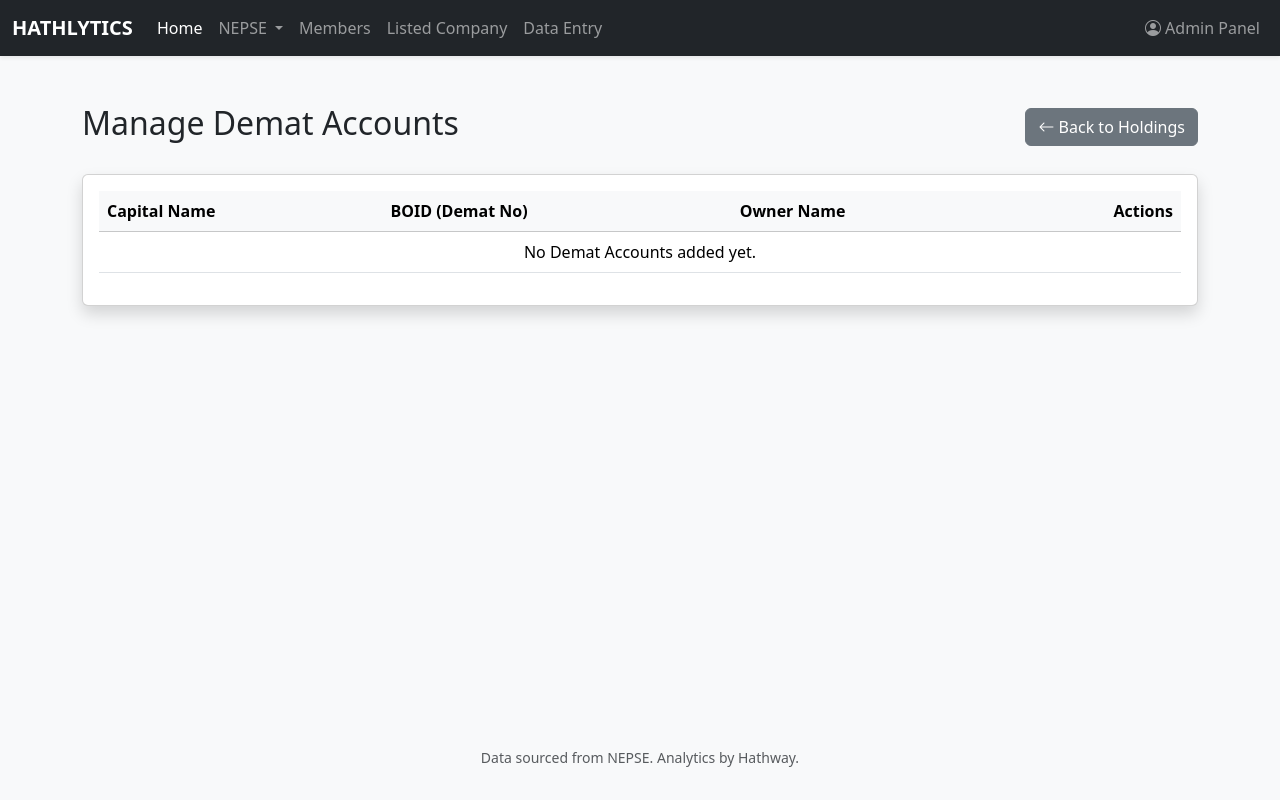
After one commit to AURAS505/nepse_analytics, a Django app: page /portfolio/demat/manage/ in a window 1280 px wide. The commit adds this page. Run offline with Django 5.2, Linux system fonts and the light colour scheme; the visitor is signed in with stand-in values (Sample User, id 1); parts of the project's set-up code (start-up, migrations or seed data) failed here and were passed over.

Commit message:
refining so back upsave

```diff
--- /dev/null
+++ b/my_portfolio/templates/my_portfolio/manage_demat_accounts.html
@@ -0,0 +1,54 @@
+{% extends "base.html" %}
+
+{% block title %}Manage DP Providers{% endblock %}
+
+{% block content %}
+<div class="container mt-4">
+    <div class="d-flex justify-content-between align-items-center mb-4">
+        <h2>Manage Demat Accounts</h2>
+        <a href="{% url 'my_portfolio:my_share_details' %}" class="btn btn-secondary">
+            <i class="bi bi-arrow-left"></i> Back to Holdings
+        </a>
+    </div>
+
+    <div class="card shadow">
+        <div class="card-body">
+            <table class="table table-hover">
+                <thead class="table-light">
+                    <tr>
+                        <th>Capital Name</th>
+                        <th>BOID (Demat No)</th>
+                        <th>Owner Name</th>
+                        <th class="text-end">Actions</th>
+                    </tr>
+                </thead>
+                <tbody>
+                    {% for acc in accounts %}
+                    <tr>
+                        <td>{{ acc.capital_name }}</td>
+                        <td>{{ acc.demat_number }}</td>
+                        <td>{{ acc.owner_name|default:"-" }}</td>
+                        <td class="text-end">
+                            <a href="{% url 'my_portfolio:edit_demat_account' acc.id %}" class="btn btn-sm btn-primary me-2">
+                                <i class="bi bi-pencil"></i> Edit
+                            </a>
+
+                            <form action="{% url 'my_portfolio:delete_demat_account' acc.id %}" method="POST" class="d-inline" onsubmit="return confirm('Are you sure? This will delete ALL holdings associated with this account.');">
+                                {% csrf_token %}
+                                <button type="submit" class="btn btn-sm btn-danger">
+                                    <i class="bi bi-trash"></i> Delete
+                                </button>
+                            </form>
+                        </td>
+                    </tr>
+                    {% empty %}
+                    <tr>
+                        <td colspan="4" class="text-center">No Demat Accounts added yet.</td>
+                    </tr>
+                    {% endfor %}
+                </tbody>
+            </table>
+        </div>
+    </div>
+</div>
+{% endblock %}
--- a/my_portfolio/urls.py
+++ b/my_portfolio/urls.py
@@ -60,4 +60,7 @@ urlpatterns = [
     path('my_share_details/', views.my_share_details, name='my_share_details'),
     path('my_share_details/download/', views.download_my_share_csv, name='download_my_share_csv'),
     path('my_share_details/trading_sheet/', views.generate_trading_sheet, name='generate_trading_sheet'),
+    path('demat/manage/', views.manage_demat_accounts, name='manage_demat_accounts'),
+    path('demat/edit/<int:id>/', views.edit_demat_account, name='edit_demat_account'),
+    path('demat/delete/<int:id>/', views.delete_demat_account, name='delete_demat_account'),
 ]
--- a/my_portfolio/views.py
+++ b/my_portfolio/views.py
@@ -2693,7 +2693,9 @@ def my_share_details(request):
             if delete_date_str and delete_demat_id:
                 try:
                     target_date = datetime.strptime(delete_date_str, '%Y-%m-%d').date()
-                    filters = Q(updated_at__date=target_date)
+
+                    # --- CHANGE: Filter by snapshot_date, NOT updated_at ---
+                    filters = Q(snapshot_date=target_date)
 
                     if delete_demat_id != 'ALL':
                         filters &= Q(demat_account_id=delete_demat_id)
@@ -2701,9 +2703,9 @@ def my_share_details(request):
                     deleted_count, _ = MeroShareHolding.objects.filter(filters).delete()
 
                     if deleted_count > 0:
-                        messages.success(request, f"Deleted {deleted_count} records dated {target_date}.")
+                        messages.success(request, f"Deleted {deleted_count} records for Snapshot Date {target_date}.")
                     else:
-                        messages.warning(request, f"No records found for date {target_date}.")
+                        messages.warning(request, f"No records found for Snapshot Date {target_date}.")
 
                 except ValueError:
                     messages.error(request, "Invalid Date format.")
@@ -2716,19 +2718,13 @@ def my_share_details(request):
 
     # 2. Prepare Context (GET)
     demat_accounts = DematAccount.objects.all()
-
-    # --- DATE FILTERING LOGIC ---
-    # By default, show TODAY or LATEST available date
     filter_date_str = request.GET.get('filter_date')
     selected_dp_id = request.GET.get('dp_id', 'ALL')
-
     holdings_query = MeroShareHolding.objects.select_related('symbol', 'demat_account').all()
 
-    # 1. Filter by DP
     if selected_dp_id and selected_dp_id != 'ALL' and selected_dp_id.isdigit():
         holdings_query = holdings_query.filter(demat_account_id=int(selected_dp_id))
 
-    # 2. Determine Date
     available_dates = MeroShareHolding.objects.values_list('snapshot_date', flat=True).distinct().order_by('-snapshot_date')
 
     if filter_date_str:
@@ -2737,10 +2733,8 @@ def my_share_details(request):
         except:
             display_date = date.today()
     else:
-        # Default to latest available date, or today if empty
         display_date = available_dates.first() if available_dates else date.today()
 
-    # 3. Apply Date Filter
     holdings = holdings_query.filter(snapshot_date=display_date)
     highlight_ids = request.session.pop('highlight_ids', [])
 
@@ -2750,15 +2744,45 @@ def my_share_details(request):
         'transfer_form': TransferRequestUploadForm(),
         'demat_accounts': demat_accounts,
         'holdings': holdings,
-        'display_date': display_date, # To show in UI
-        'available_dates': available_dates, # For dropdown
+        'display_date': display_date,
+        'available_dates': available_dates,
         'selected_dp_id': selected_dp_id,
-        'highlight_ids': highlight_ids, # <--- Pass to template
+        'highlight_ids': highlight_ids,
     }
 
     return render(request, 'my_portfolio/my_share_details.html', context)
 
-
+# --- NEW VIEWS FOR MANAGING DEMAT ACCOUNTS ---
+
+@login_required
+def manage_demat_accounts(request):
+    accounts = DematAccount.objects.all().order_by('id')
+    return render(request, 'my_portfolio/manage_demat_accounts.html', {'accounts': accounts})
+
+@login_required
+def edit_demat_account(request, id):
+    account = get_object_or_404(DematAccount, id=id)
+    if request.method == 'POST':
+        form = DematAccountForm(request.POST, instance=account)
+        if form.is_valid():
+            form.save()
+            messages.success(request, "Demat Account updated successfully.")
+            return redirect('my_portfolio:manage_demat_accounts')
+    else:
+        form = DematAccountForm(instance=account)
+
+    return render(request, 'my_portfolio/edit_demat_account.html', {'form': form, 'account': account})
+
+@login_required
+@require_POST
+def delete_demat_account(request, id):
+    account = get_object_or_404(DematAccount, id=id)
+    try:
+        account.delete()
+        messages.success(request, "Demat Account deleted successfully.")
+    except Exception as e:
+        messages.error(request, f"Error deleting account: {e}")
+    return redirect('my_portfolio:manage_demat_accounts')
 
 @login_required
 def download_my_share_csv(request):
@@ -2952,29 +2976,36 @@ def generate_trading_sheet(request):
                 }
             }
 
-    # --- B. GENERATE EXCEL ---
+# --- B. GENERATE EXCEL ---
     if request.GET.get('type') == 'excel':
         wb = Workbook()
         ws = wb.active
         ws.title = "Trading Sheet"
 
-        # Styles
+        # --- STYLES ---
         style_title = Font(size=14, bold=True, color="000000")
         style_header = Font(bold=True, color="FFFFFF")
+
+        # REQUESTED CHANGE: Increased Font Size (1.5 points larger than standard 11)
+        font_highlight = Font(size=12.5, bold=True)
+
         fill_header = PatternFill("solid", fgColor="000000")
         fill_super = PatternFill("solid", fgColor="808080")
         fill_sector = PatternFill("solid", fgColor="D9D9D9")
-        fill_free_bal = PatternFill("solid", fgColor="FDE9D9") # Orange Lighter 80%
+
+        # REQUESTED CHANGE: Orange Color (Lighter 80%)
+        fill_highlight = PatternFill("solid", fgColor="FDE9D9")
 
         thin_border = Border(left=Side(style='thin'), right=Side(style='thin'), top=Side(style='thin'), bottom=Side(style='thin'))
         center_align = Alignment(horizontal="center", vertical="center")
         left_align = Alignment(horizontal="left", vertical="center")
 
+        # --- HEADERS ---
         # Title with Snapshot Date
         ws.merge_cells('A1:F1'); ws['A1'] = "TRADING SHEET"; ws['A1'].font = style_title; ws['A1'].alignment = center_align
         ws.merge_cells('A2:F2'); ws['A2'] = f"Date: {report_date.strftime('%Y-%m-%d')}"; ws['A2'].font = Font(bold=True); ws['A2'].alignment = center_align
 
-        # Columns
+        # Columns Calculation
         col_free_start = 11
         col_free_end = 10 + len(demat_headers)
         col_tech_start = col_free_end + 1
@@ -2999,7 +3030,7 @@ def generate_trading_sheet(request):
             cell = ws.cell(row=4, column=col_num, value=header)
             cell.fill = fill_header; cell.font = style_header; cell.alignment = center_align; cell.border = thin_border
 
-        # Data Rows
+        # --- DATA ROWS ---
         for sector, data in sector_grouped_data.items():
             rows = data['rows']; totals = data['totals']
 
@@ -3032,22 +3063,34 @@ def generate_trading_sheet(request):
                     cell = ws.cell(row=curr_row, column=col)
                     cell.border = thin_border
 
-                    # Highlight Free Balance
-                    if col_free_start <= col <= col_free_end:
-                        cell.font = Font(bold=True)
-                        cell.fill = fill_free_bal
-
+                    # --- APPLYING REQUESTED STYLES ---
+
+                    # 1. Script/Symbol Column (Column 3)
+                    if col == 3:
+                        cell.font = font_highlight # Size 12.5, Bold
+                        cell.fill = fill_highlight # Orange 80%
+                        cell.alignment = left_align
+
+                    # 2. Free Balance Columns
+                    elif col_free_start <= col <= col_free_end:
+                        cell.font = font_highlight # Size 12.5, Bold
+                        cell.fill = fill_highlight # Orange 80%
+                        cell.alignment = center_align
+
+                    # 3. Default Styling for other columns
+                    else:
+                        if col == 10: # P/L Color
+                             cell.font = Font(color="FF0000" if r['pl_pct'] < 0 else "006100")
+
+                        # Center Align most data
+                        if col == 1 or col == 2 or col in [4, 5, 6, 7, 8, 9] or col >= col_tech_start:
+                            cell.alignment = center_align
+
+                    # Number formatting
                     if col == 4 or (11 <= col < col_tech_start): cell.number_format = '#,##0'
                     elif col in [5, 6, 7, 8, 9] or col >= col_tech_start: cell.number_format = '#,##0.00'
 
-                    # Alignment
-                    if col == 3: cell.alignment = left_align # Script Left
-                    else: cell.alignment = center_align      # Others Center
-
-                    if col == 10:
-                        cell.font = Font(color="FF0000" if r['pl_pct'] < 0 else "006100")
-
-        # Grand Total
+        # --- GRAND TOTAL ROW ---
         ws.append(["GRAND TOTAL", "", "", "", "",
                    f"{grand_bv_cr:,.2f}", "", f"{grand_mv_cr:,.2f}", f"{grand_vpl_cr:,.2f}", ""])
         grand_row = ws.max_row
@@ -3060,18 +3103,16 @@ def generate_trading_sheet(request):
             if c == 1: cell.alignment = left_align
             else: cell.alignment = center_align
 
-        # --- PRINT SETTINGS (FIT SHEET ON ONE PAGE) ---
+        # --- PRINT & PAGE SETUP ---
         ws.page_setup.orientation = ws.ORIENTATION_PORTRAIT
         ws.page_setup.paperSize = ws.PAPERSIZE_A4
         ws.page_setup.fitToPage = True
-        ws.page_setup.fitToHeight = 1  # Force 1 Page High
-        ws.page_setup.fitToWidth = 1   # Force 1 Page Wide
-
-        # Remove Margins for Printing
+        ws.page_setup.fitToHeight = 1
+        ws.page_setup.fitToWidth = 1
         ws.page_margins = PageMargins(left=0.1, right=0.1, top=0.1, bottom=0.1, header=0.0, footer=0.0)
         ws.print_options.horizontalCentered = True
 
-        # Auto-fit Columns
+        # Auto-width adjustment
         for i, col_cells in enumerate(ws.columns, 1):
             max_len = 0; col_letter = get_column_letter(i)
             for cell in col_cells:
@@ -3079,7 +3120,10 @@ def generate_trading_sheet(request):
                 try:
                     if cell.value: max_len = max(max_len, len(str(cell.value)))
                 except: pass
-            ws.column_dimensions[col_letter].width = min(max_len + 2.5, 50)
+
+            # Add extra padding for the larger font columns (Script & Free Balance)
+            extra_padding = 4 if (i == 3 or col_free_start <= i <= col_free_end) else 2.5
+            ws.column_dimensions[col_letter].width = min(max_len + extra_padding, 50)
 
         response = HttpResponse(content_type='application/vnd.openxmlformats-officedocument.spreadsheetml.sheet')
         response['Content-Disposition'] = f'attachment; filename="Trading_Sheet_{report_date}.xlsx"'
```
Also changed, not shown: my_portfolio/templates/my_portfolio/edit_demat_account.html (added, +36 -0 lines), my_portfolio/templates/my_portfolio/my_share_details.html (+9 -3 lines), floorsheet_analysis/migrations/0001_initial.py (added).
